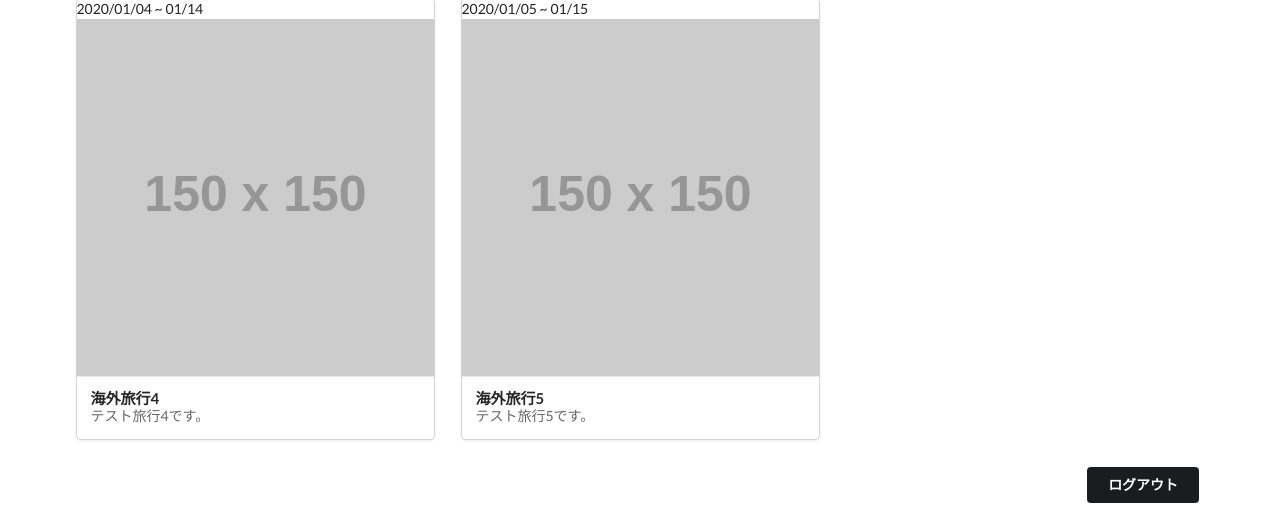
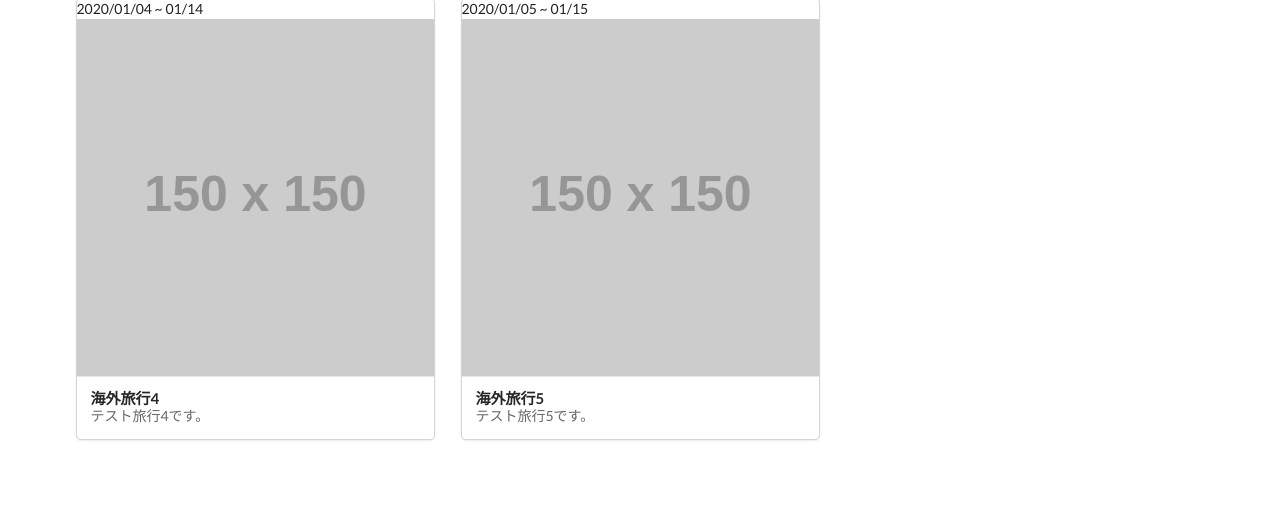
Before and after one commit to ytskmt14/django-sample, a Django app: page / in a window 1280 px wide. Shown: the part 593-1110 px from the top of the page. After the commit the page ends 1034 px from the top, so only its background shows below. Run offline with Django 3.2, Linux system fonts and the light colour scheme; grey boxes labelled with a size stand in for pictures from a placeholder-image service; some libraries are stand-ins or nearby versions.

Commit message:
ログアウトボタンの削除と画像リンクの追加  #4

```diff
--- a/templates/bookmarkapp/index.html
+++ b/templates/bookmarkapp/index.html
@@ -34,10 +34,10 @@
                 {##  {% item.date_from %} ~ {% item.date_to %} ##}
                 2020/01/0{{ forloop.counter }} ~ 01/1{{ forloop.counter }}
             </div>
-            <div class="image hover-darken">
+            <a href="#" class="image hover-darken">
                 {## img src="{% item.img_path %}" ##}
                 <img src="https://placehold.jp/150x150.png">
-            </div>
+            </a>
             <div class="content">
                 <h4 class="ui header">
                     {##  {% item.title %} ##}
@@ -52,13 +52,6 @@
     </div>
     {% endfor %}
 </div>
-<div class="ui grid">
-    <div class="fourteen wide column">
-    </div>
-    <div class="two wide column">
-        <a href="#" class="ui black button" role="button">ログアウト</a>
-    </div>
-</div>
 {% endblock %}
 
 {### ページごとのjsを定義 ###}
```
